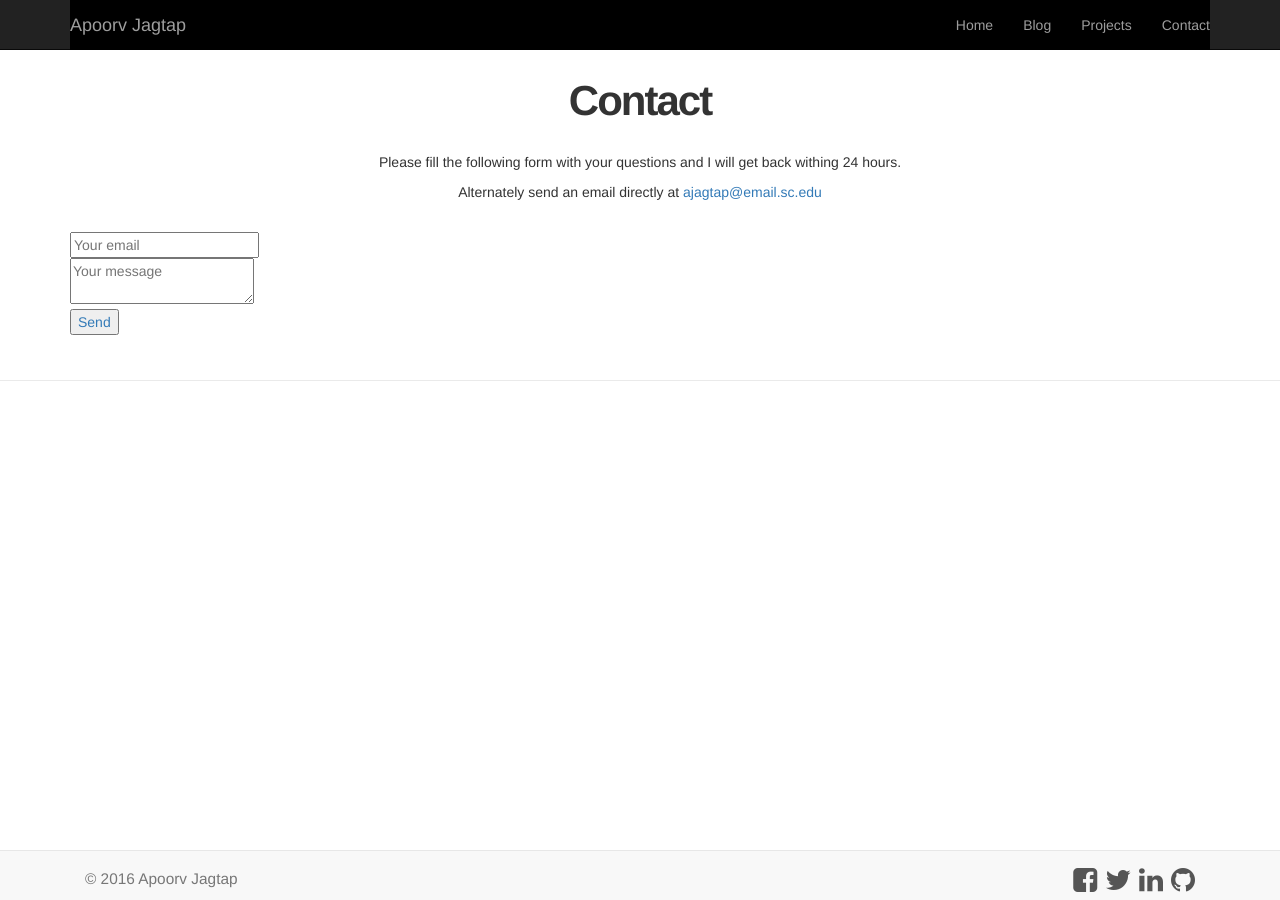
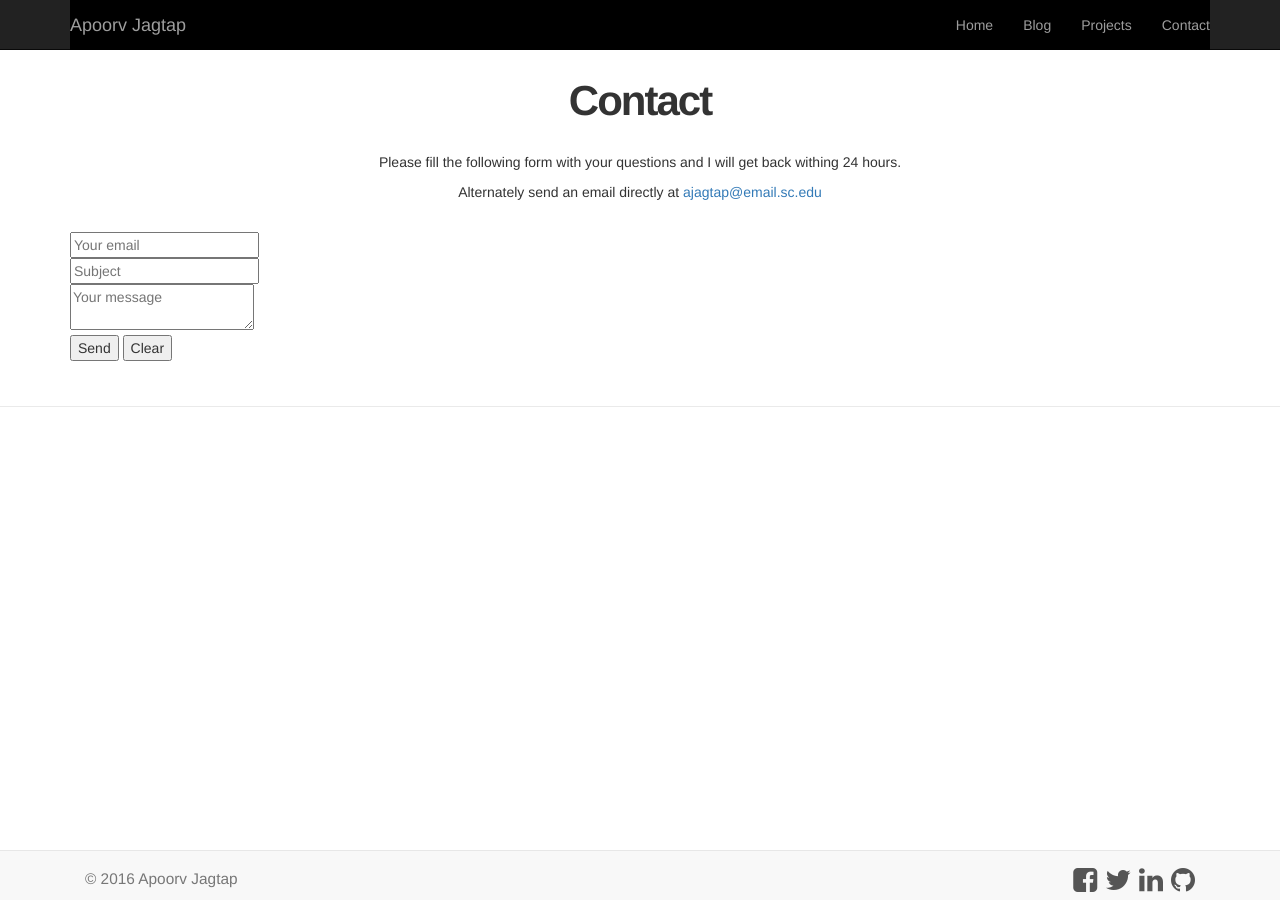
Before and after one commit to apoorv98/apoorv98.github.io, a Jekyll site: the page built from contact/index.html, in a window 1280 px wide. Built offline with Jekyll 4.4.1, drawn with Linux system fonts in a browser that asks for light colours; nearby versions of some CDN libraries.

Commit message:
visual changes

```diff
--- a/contact/index.html
+++ b/contact/index.html
@@ -5,12 +5,13 @@ title: Apoorv Jagtap | Contact
 <div class="container">
 <h1>Contact</h1>
 <p><center>Please fill the following form with your questions and I will get back withing 24 hours.</center></p>
-<p><center> Alternately send an email directly at <a href="mailto:ajagtap@email.sc.edu">ajagtap@email.sc.edu</center></p>
+<p><center> Alternately send an email directly at <a href="mailto:ajagtap@email.sc.edu">ajagtap@email.sc.edu</center></a></p>
 <!--<p>Email: ajagtap@email.sc.edu</p> -->
 <form method="POST" action="http://formspree.io/ajagtap@email.sc.edu"><br />
-  <input name="email" placeholder="Your email" type="email" size="><br />
-  <input name="subject" placeholder="Subject" type="subject"><br />
+  <input name="email" placeholder="Your email" type="email"><br />
+  <input name="subject" placeholder="Subject" type="email_subject"><br />
   <textarea name="message" placeholder="Your message"></textarea><br />
-  <button type="submit">Send</button><br />
+  <button type="submit">Send</button>
+  <button type="clear">Clear</button>
 </form>
 </div>
```
